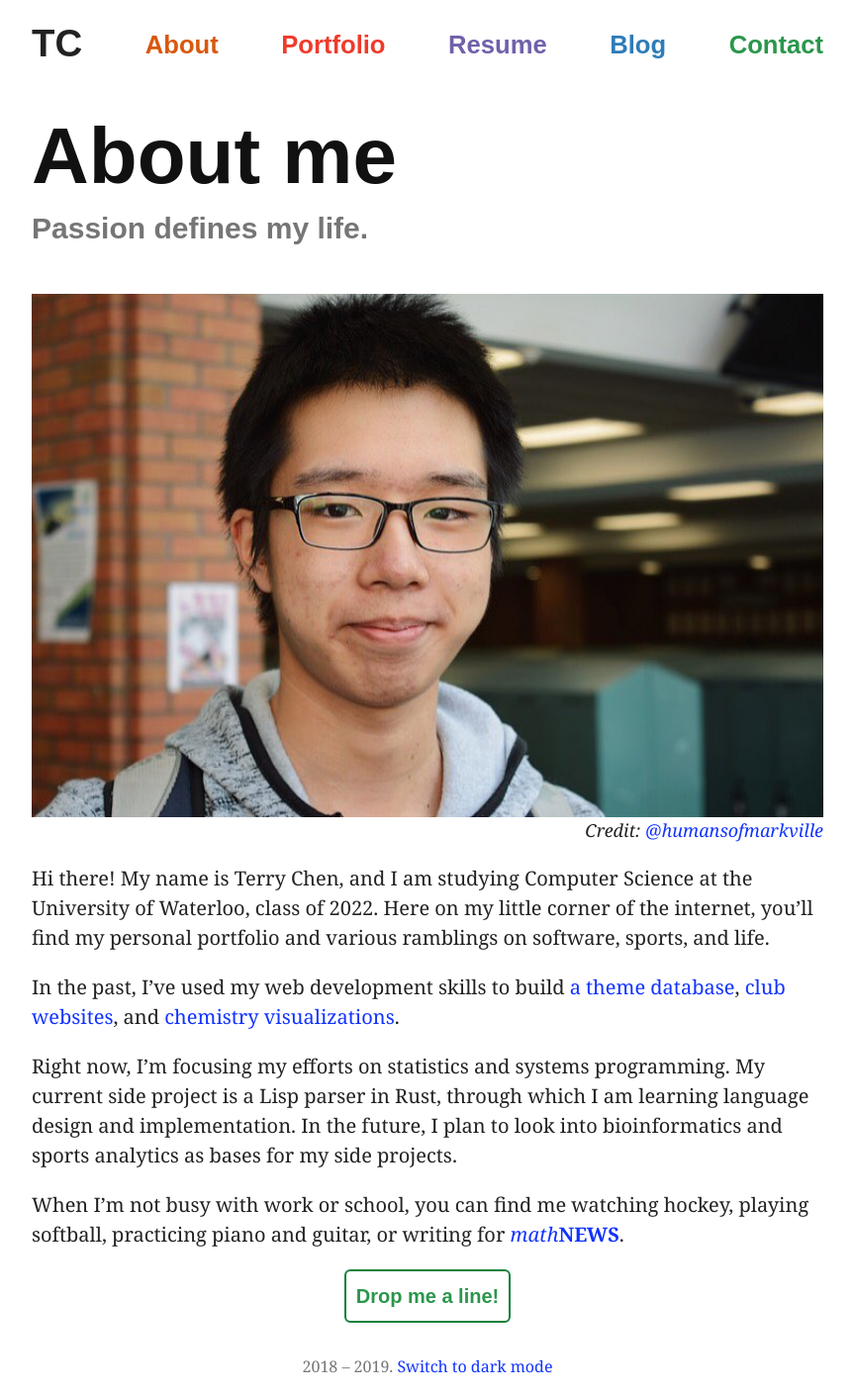
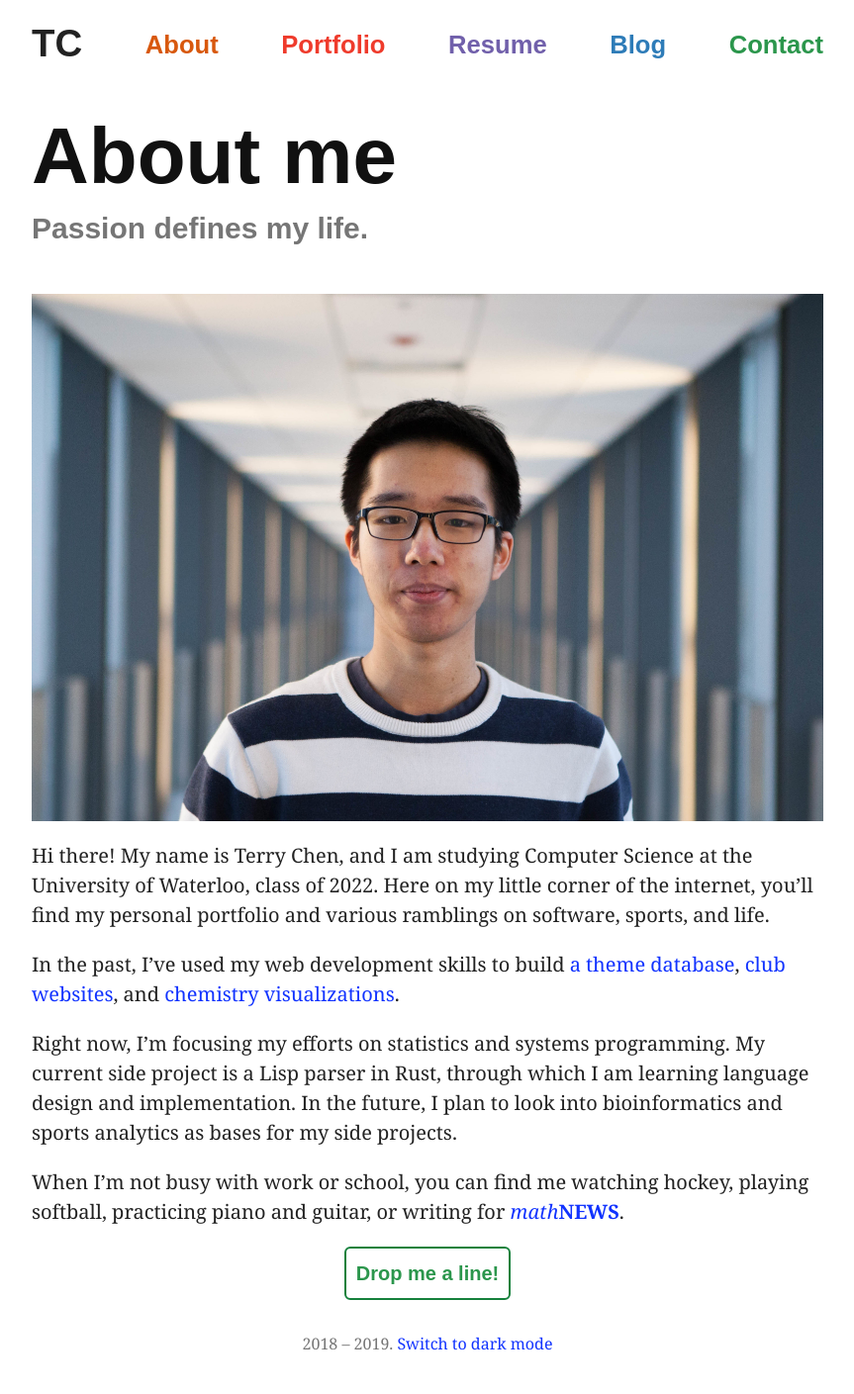
Before and after one commit to tyxchen/tyxchen.github.io, a Jekyll site: the page built from about.md, in a window 1280 px wide. Shown: the whole page at 99% size, without its empty margins (208-1071 px from the left). Built offline with Jekyll 4.4.1, drawn with Linux system fonts in a browser that asks for light colours; some web fonts are replaced; after the commit the page ends 1386 px from its top, so only the background shows below that.

Commit message:
update profile pic

```diff
--- a/about.md
+++ b/about.md
@@ -11,7 +11,6 @@ clr: Or
 <picture>
   <source srcset="/assets/images/profile.jpg 1x">
   <img class="block hor-center" src="/assets/images/profile.jpg" style="width:100%" alt="Terry's profile photo">
-  <figcaption class="text-right">Credit: <a href="https://www.instagram.com/p/BTz7oN3A31z/" rel="noopener noreferrer" target="_blank">@humansofmarkville</a></figcaption>
 </picture>
 
 Hi there! My name is Terry Chen, and I am studying Computer Science at the University of Waterloo, class of 2022.
```
Also changed, not shown: assets/images/profile.jpg.
